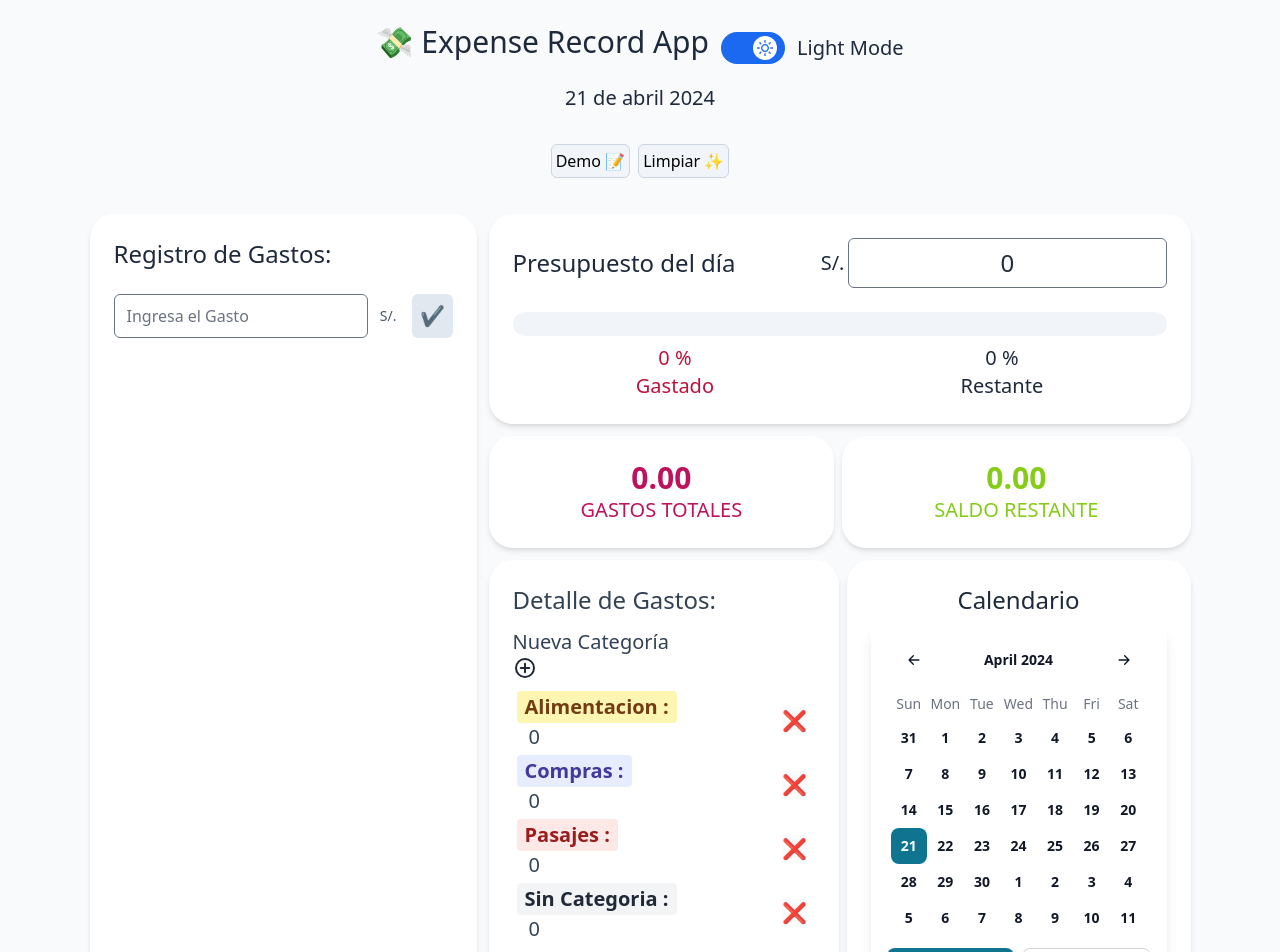
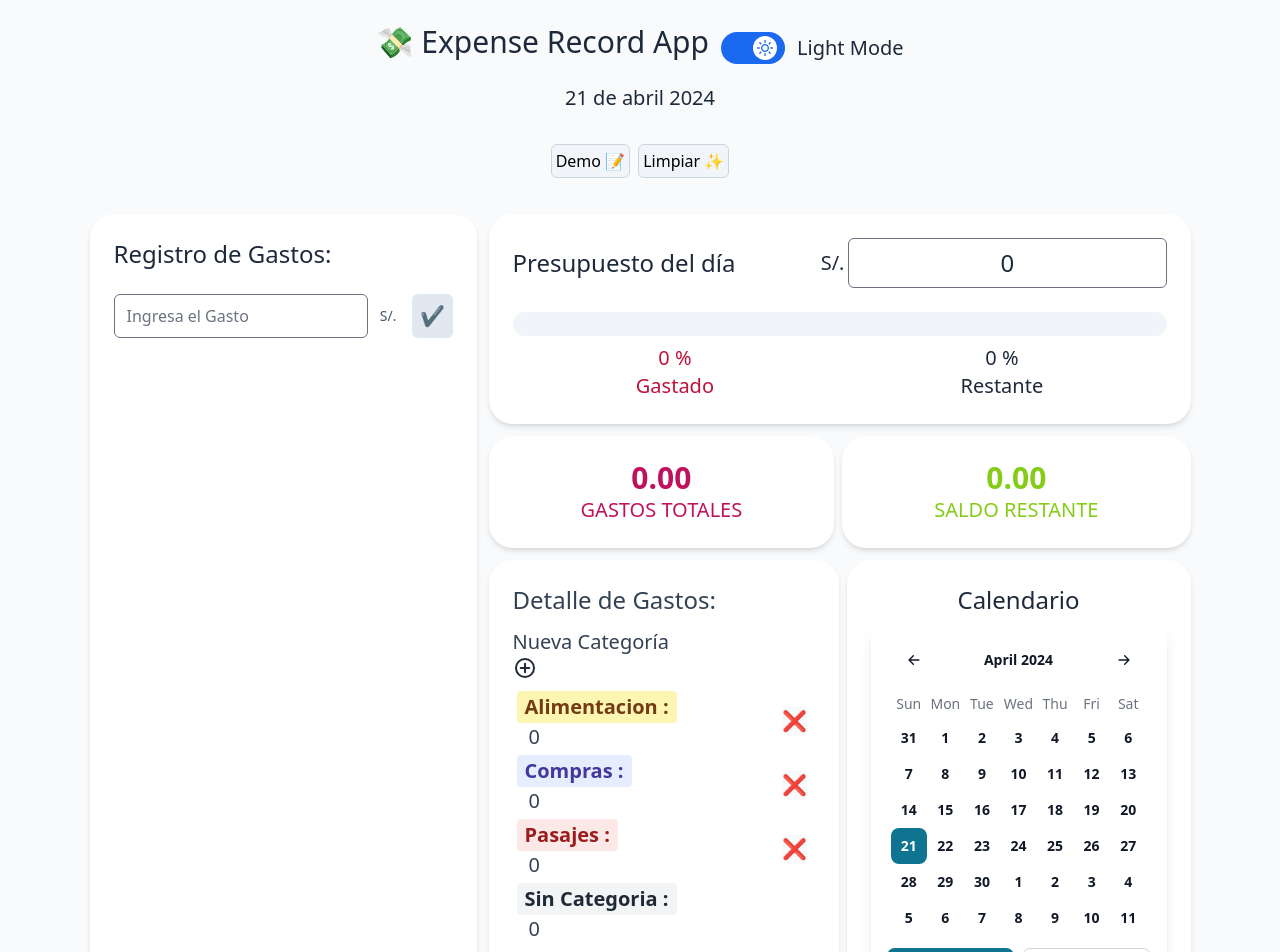
Before and after one commit to nattdev/expense-record-app, a React (Vite) app in the folder client/: page / in a window 1280 px wide. Shown: the top 952 px of the page. Built offline with nearby package versions, Linux system fonts and the light colour scheme.

Commit message:
Add required atribute to form input and hide the delete button to "sin categoria" category

```diff
--- a/client/src/components/TotalExpensesDetail.jsx
+++ b/client/src/components/TotalExpensesDetail.jsx
@@ -46,7 +46,7 @@ function TotalExpensesDetail() {
                 </Badge>
                 <p className="ml-3 font-medium">{category.amount}</p>
             </div>
-            <button disabled={category.amount == 0 ? false : true} onClick={() => handleDeleteCategory(category.id)} className="ml-auto bg-slate-50 m-1 rounded-sm text-xl disabled:opacity-10">❌</button>
+            {category.name !== "sin categoria" ?  <button disabled={category.amount == 0 ? false : true} onClick={() => handleDeleteCategory(category.id)} className="ml-auto bg-slate-50 m-1 rounded-sm text-xl disabled:opacity-10">❌</button> : false}
         </li>)
     );
 
@@ -56,7 +56,7 @@ function TotalExpensesDetail() {
                 <p>Nueva Categoría:</p>
             </header>
             <form action="" onSubmit={handleCategoryCreate} className="flex flex-col justify-center items-left">
-                <input id="expenseCategory" name="expenseCategory" step="1" type="text" defaultValue="" ref={refCategory} className=" text-slate-600 border [-moz-appearance:_textfield] [&::-webkit-inner-spin-button]:m-0 [&::-webkit-inner-spin-button]:appearance-none [&::-webkit-outer-spin-button]:m-0 [&::-webkit-outer-spin-button]:appearance-none rounded-md" placeholder="Categoría" />
+                <input required id="expenseCategory" name="expenseCategory" step="1" type="text" defaultValue="" ref={refCategory} className=" text-slate-600 border [-moz-appearance:_textfield] [&::-webkit-inner-spin-button]:m-0 [&::-webkit-inner-spin-button]:appearance-none [&::-webkit-outer-spin-button]:m-0 [&::-webkit-outer-spin-button]:appearance-none rounded-md" placeholder="Categoría" />
                 <Button type="submit" className="mt-3">Agregar</Button>
             </form>
         </div>
```
